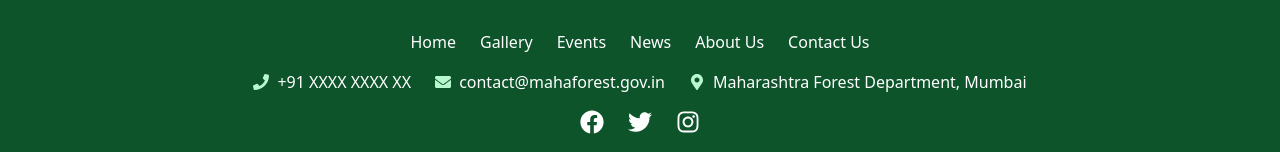
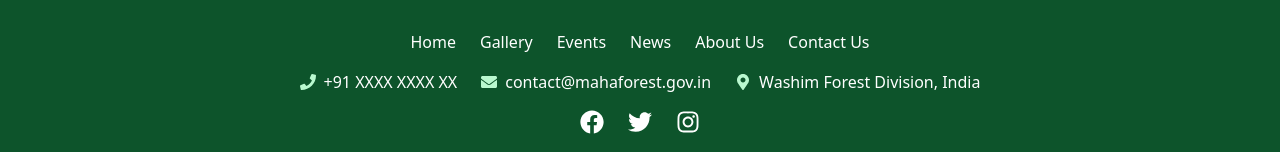
Before and after one commit to OmkarPorlikar/mahaforest, a React (Vite) app: page / in a window 1280 px wide. Shown: the part 4788-4940 px from the top of the page. Built offline with nearby package versions, Linux system fonts and the light colour scheme.

Commit message:
Update Footer.jsx

```diff
--- a/src/components/Footer/Footer.jsx
+++ b/src/components/Footer/Footer.jsx
@@ -27,7 +27,7 @@
           </div>
           <div className="flex items-center gap-2">
             <FaMapMarkerAlt className="text-green-200" />
-            <span>Maharashtra Forest Department, Mumbai</span>
+            <span>Washim Forest Division, India</span>
           </div>
         </div>
 
@@ -44,7 +44,7 @@
         </div>
 
         <div className="text-sm text-gray-300">
-          © Maharashtra Forest Department | Maintained by NIC<br />
+          © Washim Forest Division | Maintained by NIC<br />
           Last updated on: 02/04/2025
         </div>
       </div>
@@ -71,7 +71,7 @@
           <h3 className="text-lg font-bold mb-4">Contact</h3>
           <p><FaPhone className="inline mr-2" /> +91 XXXX XXXX XX</p>
           <p><FaEnvelope className="inline mr-2" /> contact@mahaforest.gov.in</p>
-          <p><FaMapMarkerAlt className="inline mr-2" /> Maharashtra Forest Department, Mumbai</p>
+          <p><FaMapMarkerAlt className="inline mr-2" /> Washim Forest Division, Mumbai</p>
         </div>
       </div>
     </footer>
@@ -84,7 +84,7 @@
       <div className="container mx-auto flex flex-wrap justify-between">
         <div className="w-full md:w-1/3 mb-6 md:mb-0">
           <h3 className="text-lg font-bold">About Us</h3>
-          <p className="text-sm text-gray-200 mt-2">Maharashtra Forest Department is committed to protecting and conserving forests and wildlife.</p>
+          <p className="text-sm text-gray-200 mt-2">Washim Forest Division is committed to protecting and conserving forests and wildlife.</p>
         </div>
         <div className="w-full md:w-1/3 mb-6 md:mb-0">
           <h3 className="text-lg font-bold">Quick Links</h3>
@@ -111,7 +111,7 @@
   return (
     <footer className="w-full bg-gradient-to-r from-green-900 to-green-600 text-white py-6">
       <div className="container mx-auto flex flex-col md:flex-row justify-between items-center">
-        <p className="text-sm text-center md:text-left">© Maharashtra Forest Department, Government of Maharashtra</p>
+        <p className="text-sm text-center md:text-left">© Washim Forest Division, Government of Washim</p>
         <div className="flex space-x-4">
           <a href="#" className="hover:text-green-200"><FaFacebook size={20} /></a>
           <a href="#" className="hover:text-green-200"><FaTwitter size={20} /></a>
```
